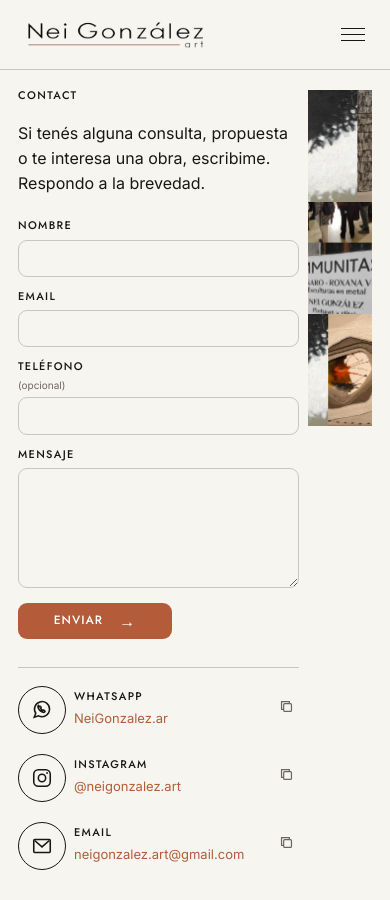
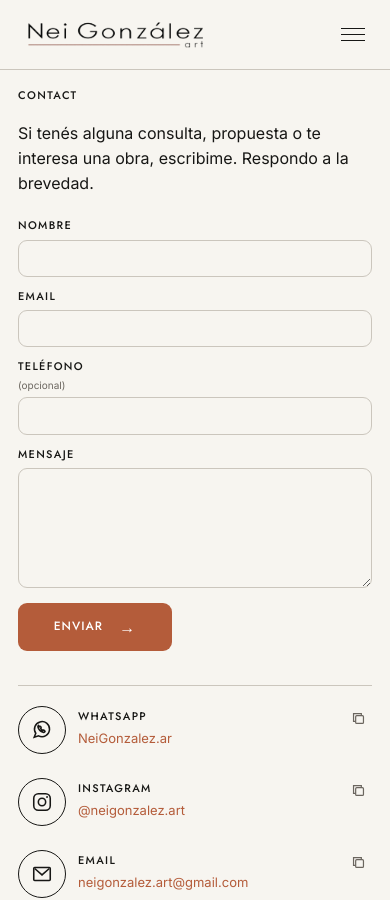
Before and after one commit to NeiGonzalez/nei-gonzalez-art, a React (Vite) app: page /contact in a window 390 px wide. Shown: the top 900 px of the page. Built offline with nearby package versions, Linux system fonts and the light colour scheme.

Commit message:
V11 correcciones responsive

```diff
--- a/src/styles.css
+++ b/src/styles.css
@@ -176,15 +176,19 @@ main { min-height: calc(100svh - var(--header-h) - var(--footer-h)); }
 .works-page, .shop-page { padding-top: 8px; }
 .works-toolbar {
   display: flex;
+  isolation: isolate;
   align-items: center;
   gap: 52px;
   margin-bottom: 18px;
   position: relative;
 }
 .works-toolbar-heading { display: contents; }
-.filters { display: flex; align-items: center; gap: 24px; }
-.filter-option { display: inline-flex; align-items: center; gap: 5px; }
+.filters { display: flex; align-items: center; gap: 24px; position: relative; z-index: 2; }
+.filter-option { display: inline-flex; align-items: center; gap: 5px; position: relative; }
 .filters button {
+  position: relative;
+  z-index: 1;
+  touch-action: manipulation;
   border: 0;
   border-bottom: 1px solid transparent;
   background: none;
@@ -316,7 +320,7 @@ main { min-height: calc(100svh - var(--header-h) - var(--footer-h)); }
   will-change: transform;
 }
 .visual-strip-item:nth-child(2) > div { animation-duration: 136s; }
-.visual-strip-item:nth-child(3) > div { animation-duration: 144s; }
+.visual-strip-item:nth-child(3) > div { animation-duration: 144s; animation-delay: -47s; }
 .visual-strip-item.direction-reverse > div { animation-name: visualMoveReverse; }
 .visual-strip-item.direction-vertical-reverse > div {
   flex-direction: column;
@@ -426,7 +430,7 @@ main { min-height: calc(100svh - var(--header-h) - var(--footer-h)); }
 .commercial-info { margin-top: 28px; border-top: 1px solid var(--line); padding-top: 16px; }
 .commercial-info p { margin: 7px 0; font-size: 12px; }
 .sale-links { display: flex; flex-wrap: wrap; gap: 18px; margin-top: 15px; }
-.sale-links a { color: var(--terracotta); font: 500 11px Jost, sans-serif; letter-spacing: .1em; text-transform: uppercase; }
+.sale-links a { display: inline-flex; align-items: center; justify-content: center; min-height: 42px; padding: 11px 18px; border-radius: 8px; border: 1px solid var(--terracotta); background: var(--terracotta); color: #fff; font: 500 11px/1.2 Jost, sans-serif; letter-spacing: .1em; text-transform: uppercase; }
 .shop-detail-price { font: 500 15px/1.2 Jost, sans-serif; letter-spacing: .08em; }
 .shop-view .work-view-info { padding-top: 30px; }
 .shop-view .work-view-info h1 { margin-top: 11px; margin-bottom: 6px; }
@@ -568,22 +572,29 @@ main { min-height: calc(100svh - var(--header-h) - var(--footer-h)); }
   .services-grid { grid-template-columns: 1fr; gap: 25px; }
 
   /* Editorial text wraps beside the strip and then uses the full width below it. */
-  .editorial-page { display: block; }
-  .editorial-copy { max-width: none; font-size: 12.5px; line-height: 1.46; }
-  .editorial-page .visual-strip { float: right; width: 64px; margin: 0 0 10px 9px; }
-  .visual-strip-item { height: 112px; }
-  .visual-strip-item img, .visual-strip-item.direction-vertical-reverse img { width: 64px; min-width: 64px; height: 112px; }
+  .editorial-page { display: flex; flex-direction: column; align-items: stretch; gap: 18px; }
+  .editorial-page .visual-strip { order: 1; float: none; width: 100%; margin: 0; display: grid; grid-template-columns: repeat(3, minmax(0, 1fr)); gap: 0; }
+  .editorial-page .editorial-copy { order: 2; width: 100%; max-width: none; font-size: 12.5px; line-height: 1.46; }
+  .visual-strip-item { height: 96px; min-width: 0; }
+  .visual-strip-item > div { height: 100%; }
+  .visual-strip-item img, .visual-strip-item.direction-vertical-reverse img { width: 100%; min-width: 100%; height: 96px; object-fit: cover; }
+  .visual-strip-item.direction-vertical-reverse > div { width: 100%; height: max-content; }
+  .visual-strip-item.direction-vertical-reverse img { width: 100%; min-width: 100%; height: 96px; }
 
-  .contact-page { display: grid; grid-template-columns: minmax(0,1fr) 64px; grid-template-rows: auto auto; gap: 18px 9px; min-height: auto; }
-  .contact-page .contact-form-column { grid-column: 1; grid-row: 1; }
-  .contact-page .contact-data { grid-column: 1; grid-row: 2; margin-top: 0; border-left: 0; border-top: 1px solid var(--line); padding: 18px 0 0; }
-  .contact-page .visual-strip { grid-column: 2; grid-row: 1 / span 2; width: 64px; height: auto; display: block; }
-  .contact-page .visual-strip-item { height: 112px; }
-  .contact-page .visual-strip-item img, .contact-page .visual-strip-item.direction-vertical-reverse img { width: 64px; min-width: 64px; height: 112px; }
-  .contact-item { grid-template-columns: 48px minmax(0,1fr) 24px; gap: 8px; }
+  .contact-page { display: flex; flex-direction: column; gap: 24px; min-height: auto; width: calc(100% - 36px); padding-bottom: 36px; }
+  .contact-page .contact-form-column, .contact-page .contact-data { width: 100%; min-width: 0; }
+  .contact-page .contact-data { margin-top: 0; border-left: 0; border-top: 1px solid var(--line); padding: 20px 0 0; gap: 24px; }
+  .contact-page .visual-strip { display: none; }
+  .contact-item { grid-template-columns: 48px minmax(0,1fr) 28px; gap: 12px; width: 100%; }
+  .contact-item > div { min-width: 0; }
+  .contact-item a { overflow-wrap: anywhere; word-break: normal; }
   .contact-icon { width: 48px; height: 48px; }
   .contact-icon svg { width: 22px; height: 22px; }
-  .copy-button { justify-self: end; align-self: center; }
+  .copy-button { justify-self: center; align-self: start; margin-top: 0; padding: 4px; }
+  .contact-form { width: 100%; max-width: none; }
+  .contact-form input, .contact-form textarea { max-width: 100%; }
+  .contact-form textarea { resize: vertical; }
+  .contact-form button { min-height: 48px; }
 
   .work-view { position: relative; inset: auto; min-height: calc(100svh - var(--header-h) - var(--footer-h)); display: flex; flex-direction: column; padding: 10px 18px 28px; overflow: visible; }
   .work-view-close { top: 7px; right: 8px; font-size: 34px; }
@@ -597,17 +608,17 @@ main { min-height: calc(100svh - var(--header-h) - var(--footer-h)); }
   .thumb-rail { order: 3; flex-direction: row; padding: 12px 0 4px; overflow-x: auto; }
   .thumb-rail button { width: 52px; min-width: 52px; }
   .thumb-rail img { width: 50px; height: 50px; }
-  .work-nav-arrow { width: 28px; height: 38px; font-size: 38px; top: 38vh; }
+  .work-nav-arrow { width: 28px; height: 38px; font-size: 38px; top: 48vh; z-index: 2; }
   .work-nav-prev { left: 1px; }
   .work-nav-next { right: 1px; }
-  .detail-arrow { width: 17px; height: 17px; font-size: 11px; }
+  .detail-arrow { width: 17px; height: 17px; font-size: 11px; z-index: 3; }
   .detail-prev { left: 1px; }
   .detail-next { right: 1px; }
   .shop-view .work-view-info { padding-top: 18px; }
   .shop-view .work-view-info h1 { margin-top: 8px; }
   .shop-view .commercial-info { margin-top: 14px; padding-top: 10px; }
   .shop-view .sale-links { margin-top: 12px; }
-  .shop-view .sale-links a { display: inline-block; font-size: 12px; }
+  .shop-view .sale-links a { display: inline-flex; width: fit-content; min-height: 44px; padding: 12px 18px; font-size: 12px; background: var(--terracotta); color: #fff; }
 
   .service-detail-page { min-height: calc(100svh - var(--header-h) - var(--footer-h)); display: flex; flex-direction: column; align-items: stretch; padding: 18px 28px 30px; }
   .service-detail-gallery { order: 1; width: 100%; grid-template-columns: 1fr; }
```
